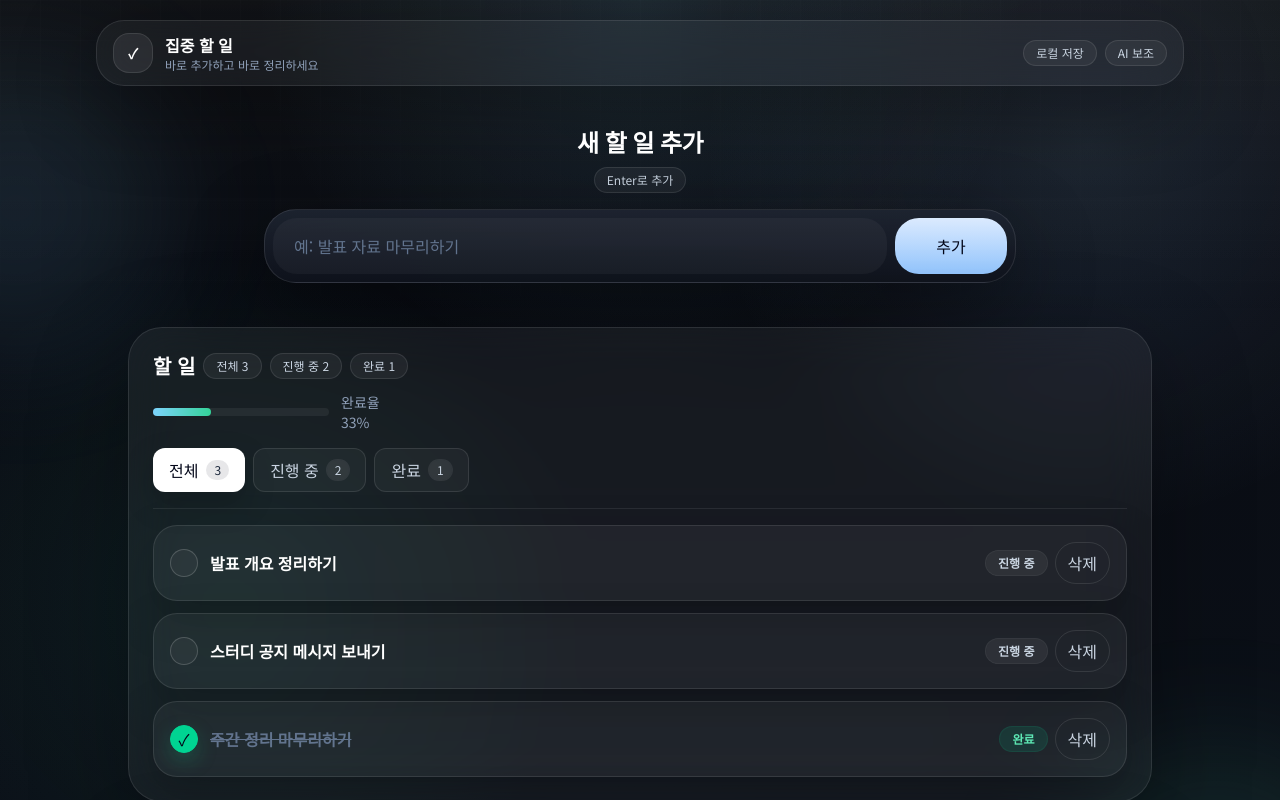
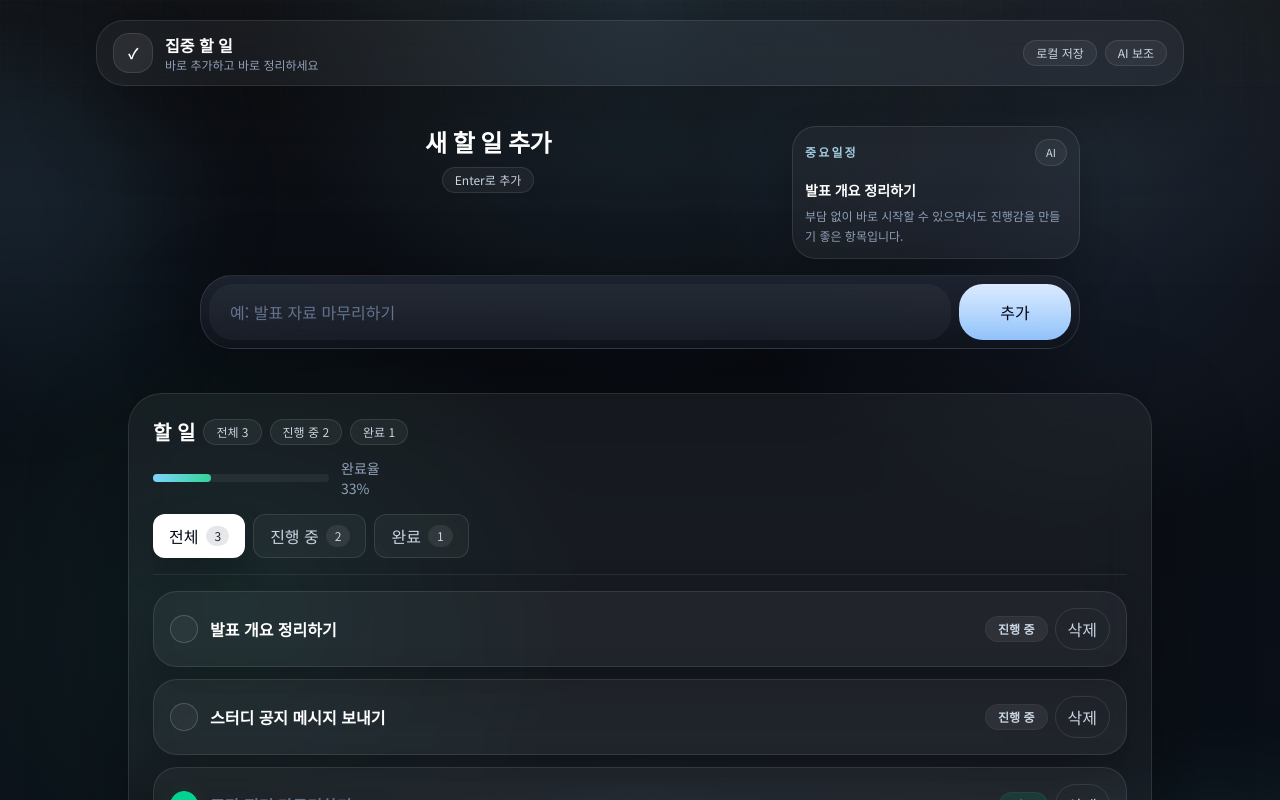
Before and after one commit to wnstn114567-lab/todolist, a Next.js app: page / in a window 1280 px wide. Shown: the top 800 px of the page. Built offline with nearby package versions, Linux system fonts and the light colour scheme.

Commit message:
feat: redesign important

```diff
--- a/src/components/todo/todo-form.tsx
+++ b/src/components/todo/todo-form.tsx
@@ -2,12 +2,14 @@
 
 import type { FormEvent } from "react";
 import { useState } from "react";
+import type { TodoRecommendation } from "@/lib/todo-recommendations";
 
 type TodoFormProps = {
   onAddTodo: (title: string) => void;
+  importantTask: TodoRecommendation | null;
 };
 
-export function TodoForm({ onAddTodo }: TodoFormProps) {
+export function TodoForm({ onAddTodo, importantTask }: TodoFormProps) {
   const [title, setTitle] = useState("");
 
   function handleSubmit(event: FormEvent<HTMLFormElement>) {
@@ -26,15 +28,48 @@ export function TodoForm({ onAddTodo }: TodoFormProps) {
   return (
     <form
       onSubmit={handleSubmit}
-      className="mx-auto max-w-3xl space-y-4 px-2 py-3 text-white sm:py-6"
+      className="mx-auto max-w-4xl space-y-4 px-2 py-3 text-white sm:py-6"
     >
-      <div className="space-y-2 text-center">
+      <div className="flex flex-col gap-3 sm:gap-4 lg:grid lg:grid-cols-[1fr_auto] lg:items-start">
+        <div className="space-y-2 text-center lg:col-start-1 lg:row-start-1 lg:justify-self-center">
         <h2 className="text-xl font-semibold tracking-tight sm:text-2xl">
           새 할 일 추가
         </h2>
         <span className="inline-flex rounded-full border border-white/10 bg-white/[0.05] px-3 py-1 text-xs text-slate-300">
           Enter로 추가
         </span>
+        </div>
+
+        <div className="rounded-[24px] border border-white/10 bg-white/[0.04] p-3 text-left shadow-[0_16px_40px_rgba(0,0,0,0.22)] lg:w-72 lg:justify-self-end">
+          <div className="flex items-center justify-between gap-3">
+            <p className="text-xs font-semibold tracking-[0.18em] text-sky-200/85 uppercase">
+              중요일정
+            </p>
+            <span className="rounded-full border border-white/10 bg-white/[0.05] px-2.5 py-1 text-[11px] text-slate-300">
+              AI
+            </span>
+          </div>
+
+          {importantTask ? (
+            <>
+              <p className="mt-3 text-sm font-semibold leading-6 text-white">
+                {importantTask.title}
+              </p>
+              <p className="mt-1 text-xs leading-5 text-slate-400">
+                {importantTask.reason}
+              </p>
+            </>
+          ) : (
+            <>
+              <p className="mt-3 text-sm font-semibold leading-6 text-white">
+                아직 추천할 일정이 없어요
+              </p>
+              <p className="mt-1 text-xs leading-5 text-slate-400">
+                할 일을 추가하면 가장 먼저 볼 항목을 보여드릴게요.
+              </p>
+            </>
+          )}
+        </div>
       </div>
 
       <label htmlFor="todo-title" className="sr-only">
--- a/src/components/todo/todo-home-shell.tsx
+++ b/src/components/todo/todo-home-shell.tsx
@@ -54,9 +54,8 @@ export function TodoHomeShell() {
   const filteredTodos = filterTodos(todos, currentFilter);
   const completionRate =
     todos.length === 0 ? 0 : Math.round((completedCount / todos.length) * 100);
-  const recommendations = hasRequestedSuggestions
-    ? getTodoRecommendations(todos)
-    : null;
+  const previewRecommendations = getTodoRecommendations(todos);
+  const recommendations = hasRequestedSuggestions ? previewRecommendations : null;
 
   function handleAddTodo(title: string) {
     setTodos((currentTodos) => addTodo(currentTodos, title));
@@ -77,7 +76,10 @@ export function TodoHomeShell() {
 
   return (
     <section className="mx-auto w-full max-w-5xl space-y-5">
-      <TodoForm onAddTodo={handleAddTodo} />
+      <TodoForm
+        onAddTodo={handleAddTodo}
+        importantTask={previewRecommendations.bestTaskFirst}
+      />
 
       <section className="rounded-[34px] border border-white/10 bg-white/[0.05] p-5 shadow-[0_28px_100px_rgba(0,0,0,0.3)] backdrop-blur-xl sm:p-6">
         <div className="border-b border-white/8 pb-4">
```
Lines whose indentation alone changed are shown as unchanged.
